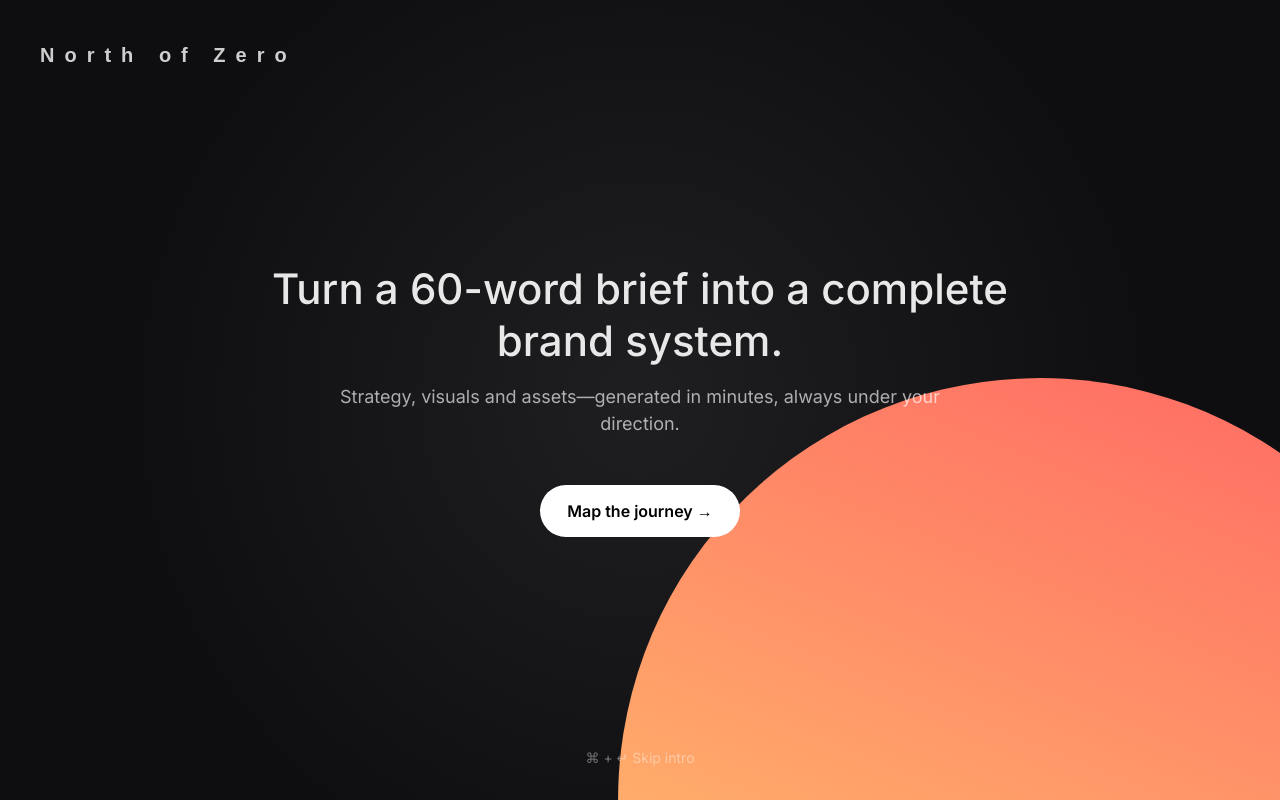
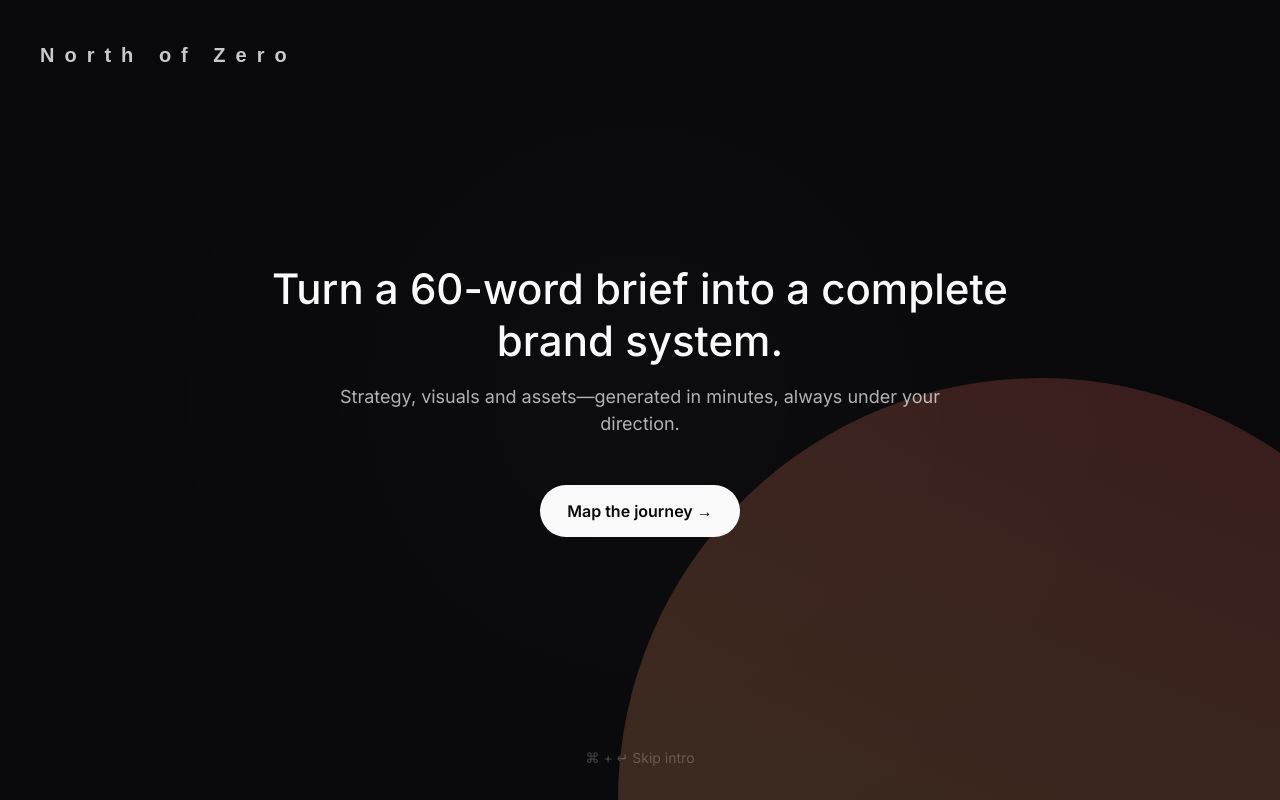
Before and after one commit to dvg-grappus/zero-brand-blueprint, a React (Vite) app: page /welcome in a window 1280 px wide. Built offline with nearby package versions, Linux system fonts and the light colour scheme; a web font is replaced by a local one.

Commit message:
Add dark mode support
Implement dark mode styling for the entire application, including the welcome page and other components.

```diff
--- a/src/App.tsx
+++ b/src/App.tsx
@@ -14,6 +14,7 @@ const queryClient = new QueryClient();
 const App = () => (
   <QueryClientProvider client={queryClient}>
     <BrowserRouter>
+      <div className="dark">
         <TooltipProvider>
           <Toaster />
           <Sonner />
@@ -26,6 +27,7 @@ const App = () => (
             <Route path="*" element={<NotFound />} />
           </Routes>
         </TooltipProvider>
+      </div>
     </BrowserRouter>
   </QueryClientProvider>
 );
--- a/src/index.css
+++ b/src/index.css
@@ -1,4 +1,3 @@
-
 @import url('https://fonts.googleapis.com/css2?family=Inter:wght@400;500;600;700&display=swap');
 @import url('https://api.fontshare.com/v2/css?f[]=satoshi@700&display=swap');
 
@@ -8,58 +7,42 @@
 
 @layer base {
   :root {
-    --background: 0 0% 100%;
-    --foreground: 222.2 84% 4.9%;
-
-    --card: 0 0% 100%;
-    --card-foreground: 222.2 84% 4.9%;
-
-    --popover: 0 0% 100%;
-    --popover-foreground: 222.2 84% 4.9%;
-
-    --primary: 222.2 47.4% 11.2%;
-    --primary-foreground: 210 40% 98%;
-
-    --secondary: 210 40% 96.1%;
-    --secondary-foreground: 222.2 47.4% 11.2%;
-
-    --muted: 210 40% 96.1%;
-    --muted-foreground: 215.4 16.3% 46.9%;
-
-    --accent: 210 40% 96.1%;
-    --accent-foreground: 222.2 47.4% 11.2%;
-
-    --destructive: 0 84.2% 60.2%;
-    --destructive-foreground: 210 40% 98%;
-
-    --border: 214.3 31.8% 91.4%;
-    --input: 214.3 31.8% 91.4%;
-    --ring: 222.2 84% 4.9%;
-
+    --background: 240 10% 3.9%;
+    --foreground: 0 0% 98%;
+    --card: 240 10% 3.9%;
+    --card-foreground: 0 0% 98%;
+    --popover: 240 10% 3.9%;
+    --popover-foreground: 0 0% 98%;
+    --primary: 0 0% 98%;
+    --primary-foreground: 240 5.9% 10%;
+    --secondary: 240 3.7% 15.9%;
+    --secondary-foreground: 0 0% 98%;
+    --muted: 240 3.7% 15.9%;
+    --muted-foreground: 240 5% 64.9%;
+    --accent: 240 3.7% 15.9%;
+    --accent-foreground: 0 0% 98%;
+    --destructive: 0 62.8% 30.6%;
+    --destructive-foreground: 0 0% 98%;
+    --border: 240 3.7% 15.9%;
+    --input: 240 3.7% 15.9%;
+    --ring: 240 4.9% 83.9%;
     --radius: 0.5rem;
-
-    --sidebar-background: 0 0% 98%;
-    --sidebar-foreground: 240 5.3% 26.1%;
-    --sidebar-primary: 240 5.9% 10%;
-    --sidebar-primary-foreground: 0 0% 98%;
-    --sidebar-accent: 240 4.8% 95.9%;
-    --sidebar-accent-foreground: 240 5.9% 10%;
-    --sidebar-border: 220 13% 91%;
-    --sidebar-ring: 217.2 91.2% 59.8%;
-  }
-
-  .dark {
-    --background: 222.2 84% 4.9%;
-    --foreground: 210 40% 98%;
-    /* ... keep existing code (dark mode variables) */
+    --sidebar-background: 240 3.7% 15.9%;
+    --sidebar-foreground: 0 0% 98%;
+    --sidebar-primary: 0 0% 98%;
+    --sidebar-primary-foreground: 240 5.9% 10%;
+    --sidebar-accent: 240 3.7% 15.9%;
+    --sidebar-accent-foreground: 0 0% 98%;
+    --sidebar-border: 240 3.7% 15.9%;
+    --sidebar-ring: 240 4.9% 83.9%;
   }
 
   * {
-    @apply border-border;
+    @apply border-border selection:bg-white/10 selection:text-white;
   }
 
   body {
-    @apply bg-background text-foreground;
+    @apply bg-background text-foreground antialiased;
     font-family: 'Inter', sans-serif;
   }
 
--- a/src/pages/Welcome.tsx
+++ b/src/pages/Welcome.tsx
@@ -1,4 +1,3 @@
-
 import React, { useEffect, useState } from "react";
 import { motion } from "framer-motion";
 import { useNavigate } from "react-router-dom";
@@ -10,10 +9,8 @@ const Welcome = () => {
   const [showKeyboardHint, setShowKeyboardHint] = useState(false);
   const prefersReducedMotion = window.matchMedia("(prefers-reduced-motion: reduce)").matches;
 
-  // Handle keyboard shortcut
   useEffect(() => {
     const handleKeyDown = (e: KeyboardEvent) => {
-      // Check for Cmd/Ctrl + Enter
       if ((e.metaKey || e.ctrlKey) && e.key === "Enter") {
         navigateToTimeline();
       }
@@ -21,7 +18,6 @@ const Welcome = () => {
 
     window.addEventListener("keydown", handleKeyDown);
 
-    // Show keyboard hint after 4 seconds
     const hintTimer = setTimeout(() => {
       setShowKeyboardHint(true);
     }, 4000);
@@ -36,7 +32,6 @@ const Welcome = () => {
     navigate("/timeline");
   };
 
-  // Handle button click with ripple effect
   const handleButtonClick = (e: React.MouseEvent<HTMLButtonElement>) => {
     if (!prefersReducedMotion) {
       const button = e.currentTarget;
@@ -57,44 +52,36 @@ const Welcome = () => {
       }, 600);
     }
 
-    // Use motion.div exit animation through parent component
     setTimeout(navigateToTimeline, 50);
   };
 
   return (
     <motion.div
-      className="min-h-screen w-full bg-charcoal relative overflow-hidden"
+      className="min-h-screen w-full bg-background relative overflow-hidden"
       exit={{ y: -40, opacity: 0 }}
       transition={{ duration: 0.35 }}
     >
-      {/* Radial vignette */}
-      <div className="radial-vignette absolute inset-0"></div>
+      <div className="radial-vignette absolute inset-0 opacity-20"></div>
 
-      {/* Logo */}
       <motion.div
         className="absolute top-10 left-10 z-10"
         whileHover={{ y: -2 }}
         transition={{ duration: 0.25 }}
       >
-        <h1 className="satoshi-font text-[20px] font-bold tracking-[0.5em] text-[#FFFFFFCC]">
+        <h1 className="satoshi-font text-[20px] font-bold tracking-[0.5em] text-foreground/80">
           North of Zero
         </h1>
       </motion.div>
 
-      {/* Animated gradient blob */}
       {!prefersReducedMotion && (
         <motion.div
-          className="w-[800px] h-[800px] absolute left-1/2 top-1/2 -translate-x-1/2 -translate-y-1/2 rounded-full overflow-hidden brand-gradient"
+          className="w-[800px] h-[800px] absolute left-1/2 top-1/2 -translate-x-1/2 -translate-y-1/2 rounded-full overflow-hidden brand-gradient opacity-20"
           animate={{
             rotate: 360,
             scale: [1, 1.12, 1]
           }}
           transition={{
-            rotate: {
-              duration: 24,
-              ease: "linear",
-              repeat: Infinity
-            },
+            rotate: { duration: 24, ease: "linear", repeat: Infinity },
             scale: {
               duration: 24,
               times: [0, 0.5, 1],
@@ -105,15 +92,13 @@ const Welcome = () => {
         />
       )}
 
-      {/* Static blob for reduced motion preference */}
       {prefersReducedMotion && (
-        <div className="w-[800px] h-[800px] absolute left-1/2 top-1/2 -translate-x-1/2 -translate-y-1/2 rounded-full overflow-hidden brand-gradient" />
+        <div className="w-[800px] h-[800px] absolute left-1/2 top-1/2 -translate-x-1/2 -translate-y-1/2 rounded-full overflow-hidden brand-gradient opacity-20" />
       )}
 
-      {/* Content */}
       <div className="absolute inset-0 flex flex-col items-center justify-center z-10">
         <motion.h2
-          className="inter-font font-medium text-[42px] leading-[52px] text-[#FFFFFFE6] text-center max-w-3xl"
+          className="inter-font font-medium text-[42px] leading-[52px] text-foreground text-center max-w-3xl"
           initial={{ opacity: 0 }}
           animate={{ opacity: 1 }}
           transition={{ duration: 0.8, delay: 0.4 }}
@@ -122,7 +107,7 @@ const Welcome = () => {
         </motion.h2>
 
         <motion.p
-          className="inter-font text-[18px] text-[#FFFFFFA6] mt-4 text-center max-w-2xl"
+          className="inter-font text-[18px] text-foreground/70 mt-4 text-center max-w-2xl"
           initial={{ opacity: 0 }}
           animate={{ opacity: 1 }}
           transition={{ duration: 0.8, delay: 0.55 }}
@@ -131,22 +116,18 @@ const Welcome = () => {
         </motion.p>
 
         <motion.button
-          className="mt-12 bg-white text-black hover:bg-cyan font-semibold py-3 px-6 rounded-full focus:outline-none focus:ring focus:ring-cyan/40 relative overflow-hidden transition-colors duration-200 ease-in-out"
+          className="mt-12 bg-foreground text-background hover:bg-foreground/90 font-semibold py-3 px-6 rounded-full focus:outline-none focus:ring focus:ring-foreground/20 relative overflow-hidden transition-colors duration-200 ease-in-out"
           style={{ width: 200, height: 52 }}
           onClick={handleButtonClick}
           whileTap={{ scale: 0.98 }}
           initial={{ y: 10, opacity: 0 }}
           animate={{ y: 0, opacity: 1 }}
-          transition={{
-            delay: 0.7,
-            duration: 0.5
-          }}
+          transition={{ delay: 0.7, duration: 0.5 }}
         >
           <span className="inter-font font-semibold text-[16px]">Map the journey →</span>
         </motion.button>
       </div>
 
-      {/* Keyboard hint */}
       {showKeyboardHint && (
         <motion.div
           className="fixed bottom-8 left-1/2 transform -translate-x-1/2"
@@ -154,7 +135,7 @@ const Welcome = () => {
           animate={{ opacity: 0.4 }}
           transition={{ duration: 0.5 }}
         >
-          <p className="inter-font text-[14px] text-white">⌘ + ↵ Skip intro</p>
+          <p className="inter-font text-[14px] text-foreground/60">⌘ + ↵ Skip intro</p>
         </motion.div>
       )}
     </motion.div>
```
Lines whose indentation alone changed are shown as unchanged.
